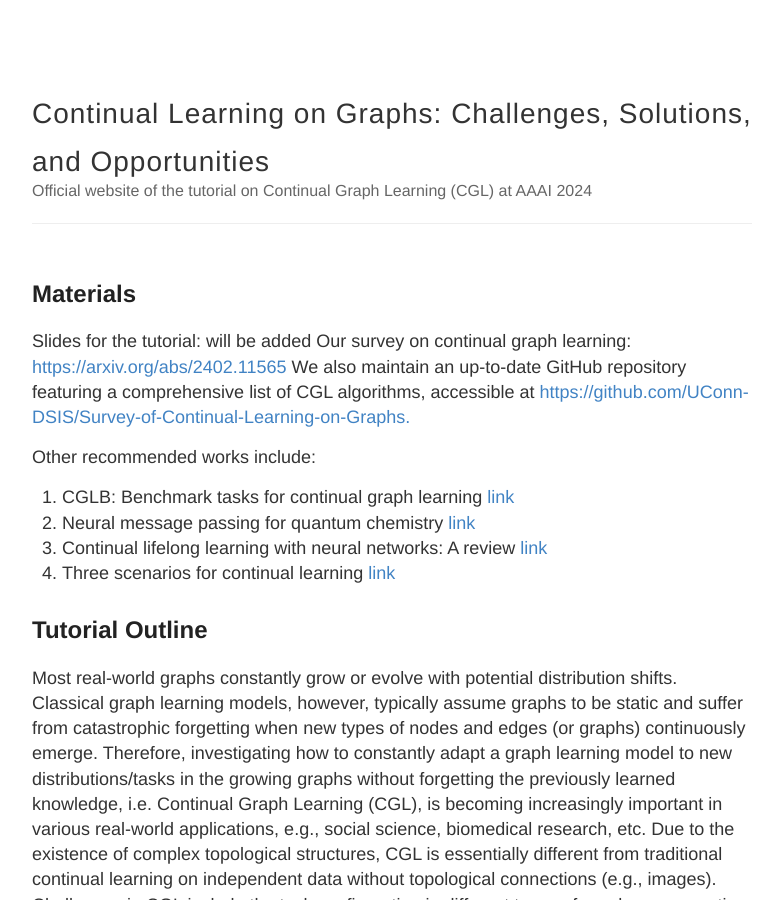
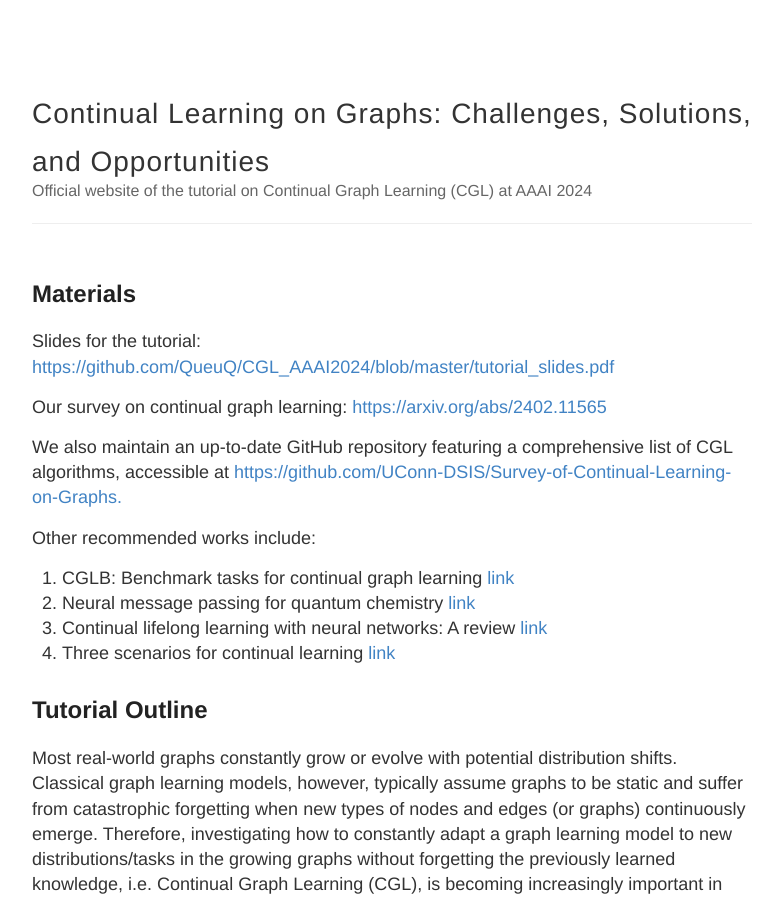
Before and after one commit to QueuQ/CGL_AAAI2024, a Jekyll site: the page built from index.md, in a window 1280 px wide and 900 px high. Shown: the whole window, without its empty margins (248-1028 px from the left). Built offline with Jekyll 4.4.1, drawn with Linux system fonts in a browser that asks for light colours; our own code applies the rules of GitHub Pages for plain Markdown files.

Commit message:
update tutorial slides

```diff
--- a/index.md
+++ b/index.md
@@ -4,8 +4,10 @@ layout: default
 
 ## Materials
 
-Slides for the tutorial: will be added
+Slides for the tutorial: <a href="https://github.com/QueuQ/CGL_AAAI2024/blob/master/tutorial_slides.pdf"> https://github.com/QueuQ/CGL_AAAI2024/blob/master/tutorial_slides.pdf </a>
+
 Our survey on continual graph learning: <a href="https://arxiv.org/abs/2402.11565"> https://arxiv.org/abs/2402.11565 </a>
+
 We also maintain an up-to-date GitHub repository featuring a comprehensive list of CGL algorithms, accessible at
 <a href="https://github.com/UConn-DSIS/Survey-of-Continual-Learning-on-Graphs"> https://github.com/UConn-DSIS/Survey-of-Continual-Learning-on-Graphs.
 
```
